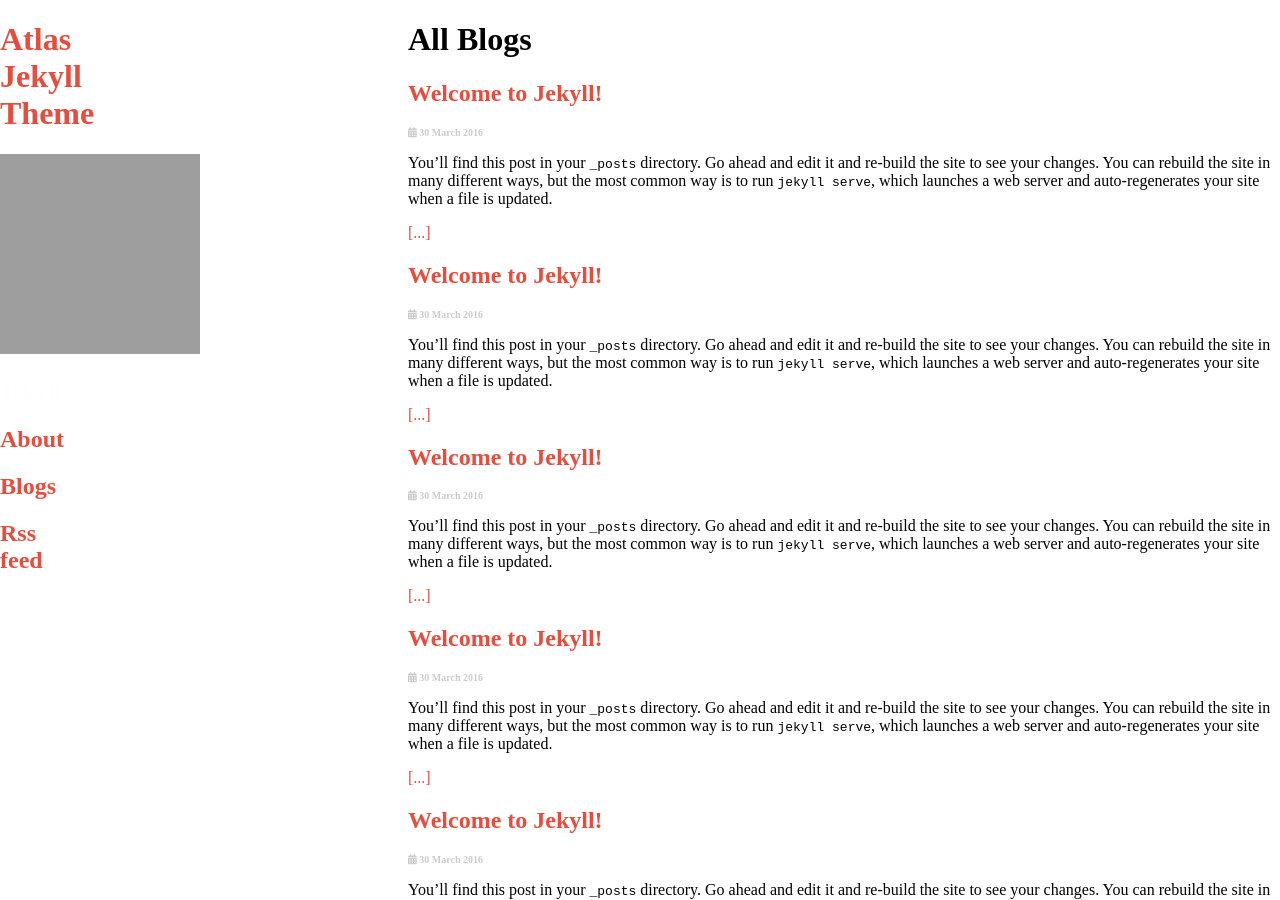
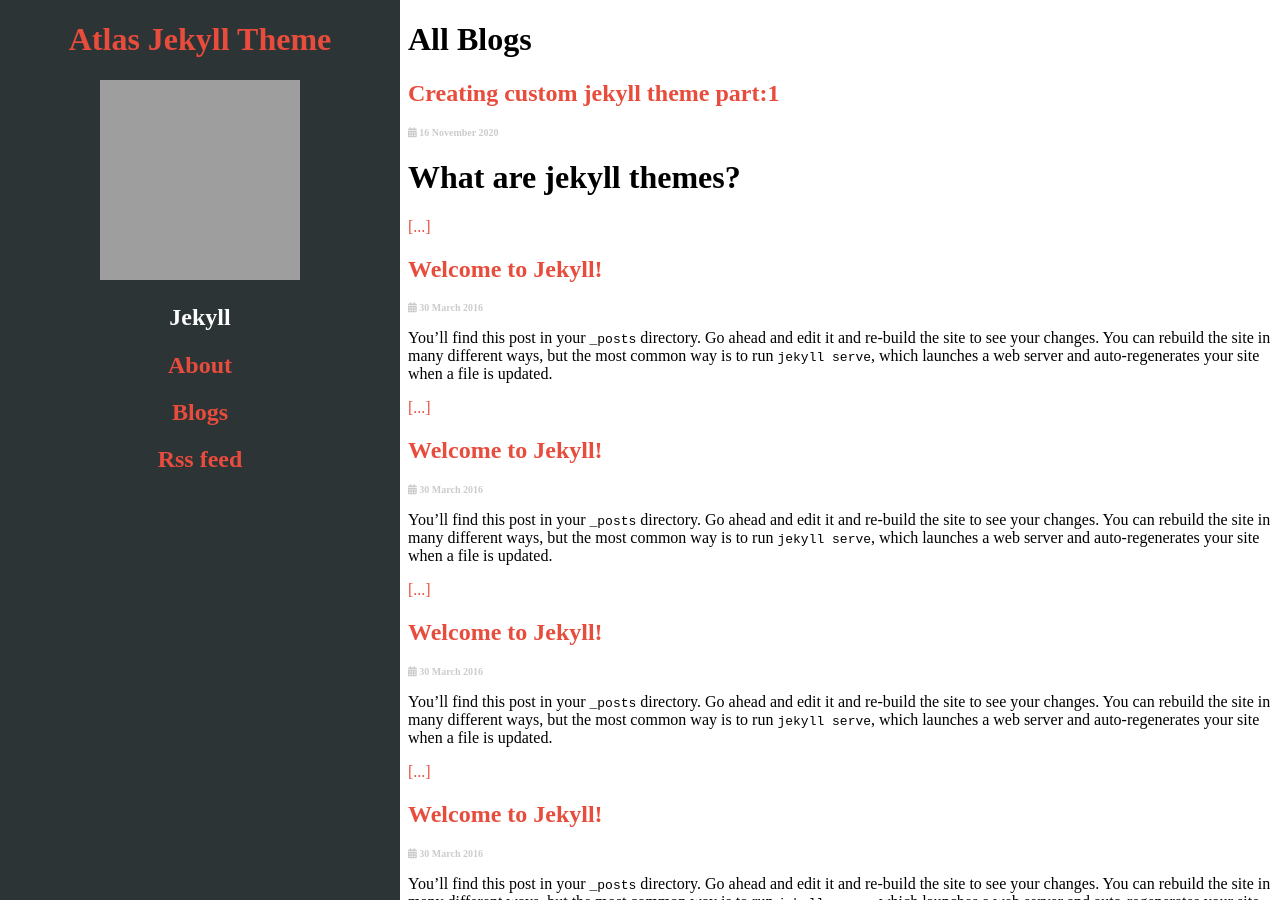
Before and after one commit to NrdyBhu1/atlas-jekyll-theme, a Jekyll site: the page built from blogs.html, in a window 1280 px wide and 900 px high. Built offline with Jekyll 4.4.1, drawn with Linux system fonts in a browser that asks for light colours; grey boxes are pictures that could not be loaded.

Commit message:
modified:   _includes/sidebar.html 	new file:   _posts/2020-11-16-creating-custom-jekyll-theme-part1.md

```diff
--- a/_includes/sidebar.html
+++ b/_includes/sidebar.html
@@ -1,4 +1,4 @@
-<div class="sidebar hidden">
+<div class="sidebar">
     <h1><a href="{{ '/' | absolute_url }}">{{ site.title }}</a></h1>
     {% assign author = site.github_username -%}
     {% avatar user=author size=200 -%}
--- /dev/null
+++ b/_posts/2020-11-16-creating-custom-jekyll-theme-part1.md
@@ -0,0 +1,17 @@
+---
+title: Creating custom jekyll theme part:1
+layout: post
+date: 2020-11-16
+categories: jekyll update
+excerpt_separator: <!--more-->
+---
+
+
+
+# What are jekyll themes?
+<!--more-->
+**Jekyll themes** are extensive **theme** system that allows you to leverage community-maintained templates and styles to customize your site's presentation. **Jekyll themes** specify plugins and package up assets, layouts, includes, and stylesheets in a way that can be overridden by your site's content.
+
+# Getting started
+
+lorem
```
